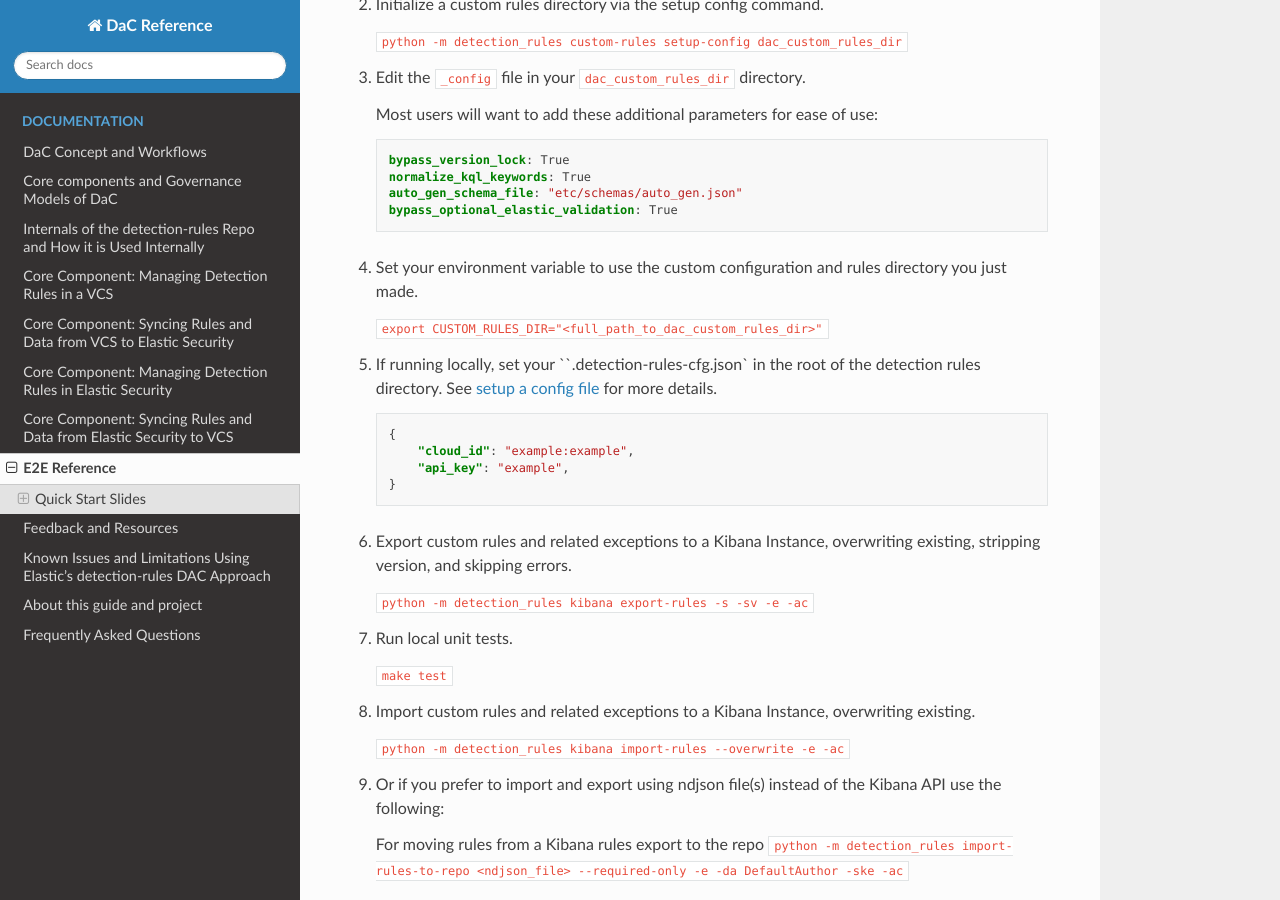
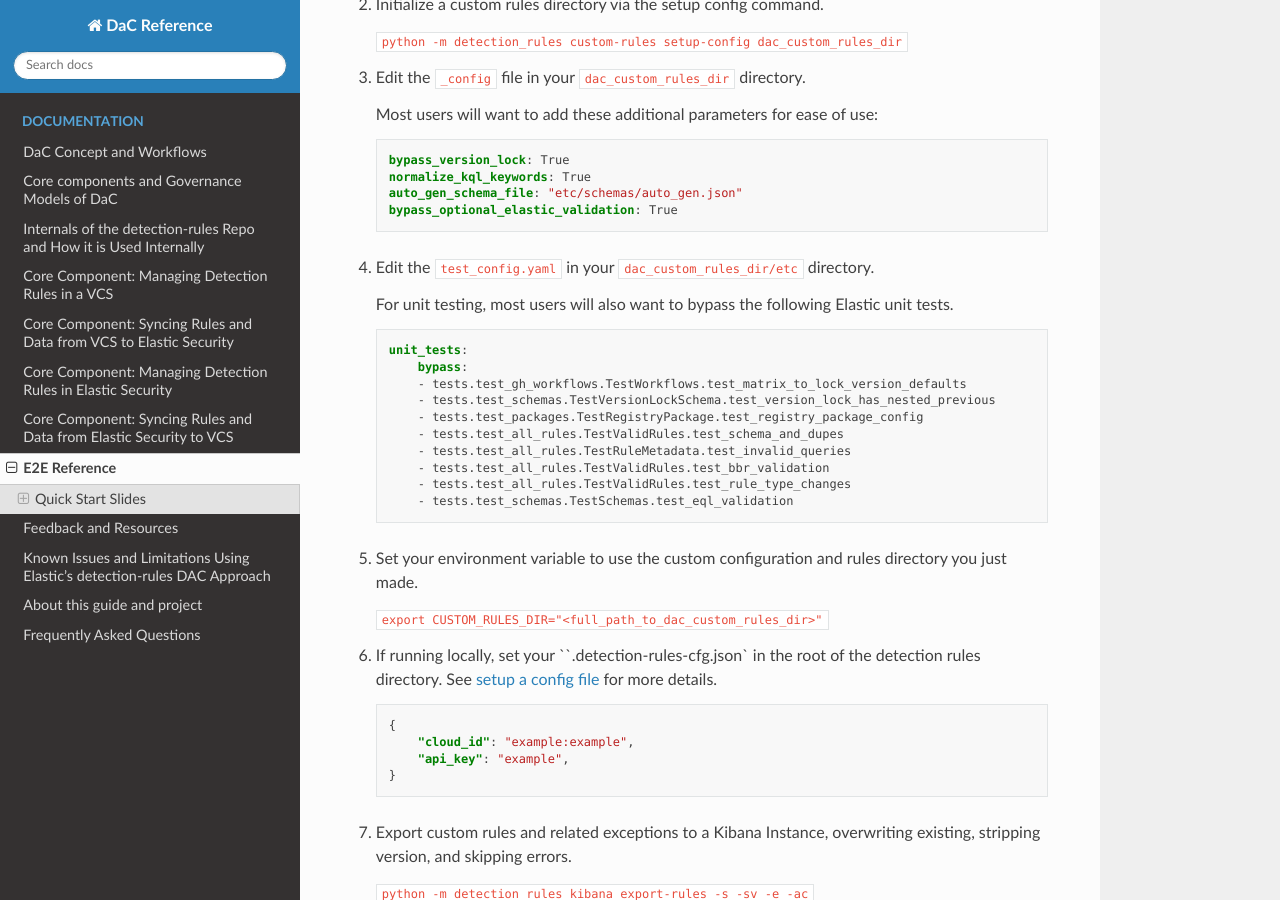
Before and after one commit to elastic/DaC-Reference, a Sphinx documentation site: the page built from docs/etoe_reference_example.md, in a window 1280 px wide and 900 px high, scrolled down 1288 px. Built offline with Sphinx 7.4.7 and the Read the Docs theme 2.0.0, drawn with Linux system fonts in a browser that asks for light colours.

Commit message:
Add unit test bypass note.

````diff
--- a/docs/etoe_reference_example.md
+++ b/docs/etoe_reference_example.md
@@ -37,6 +37,23 @@ Take a look at an example of how you can use some of our DaC features. The repo
     normalize_kql_keywords: True
     auto_gen_schema_file: "etc/schemas/auto_gen.json"
     bypass_optional_elastic_validation: True
+    ```
+
+1. Edit the `test_config.yaml` in your `dac_custom_rules_dir/etc` directory.
+
+    For unit testing, most users will also want to bypass the following Elastic unit tests.
+
+    ```yaml
+    unit_tests:
+        bypass:
+        - tests.test_gh_workflows.TestWorkflows.test_matrix_to_lock_version_defaults
+        - tests.test_schemas.TestVersionLockSchema.test_version_lock_has_nested_previous
+        - tests.test_packages.TestRegistryPackage.test_registry_package_config
+        - tests.test_all_rules.TestValidRules.test_schema_and_dupes
+        - tests.test_all_rules.TestRuleMetadata.test_invalid_queries
+        - tests.test_all_rules.TestValidRules.test_bbr_validation
+        - tests.test_all_rules.TestValidRules.test_rule_type_changes
+        - tests.test_schemas.TestSchemas.test_eql_validation
     ```
 
 1. Set your environment variable to use the custom configuration and rules directory you just made.
````
